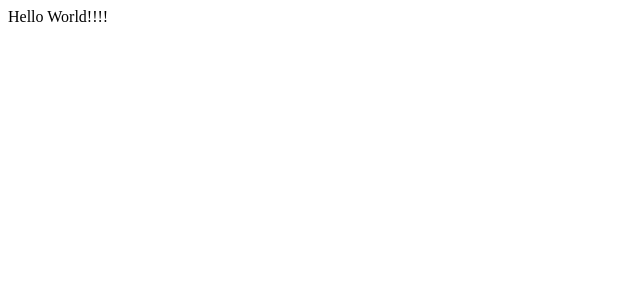
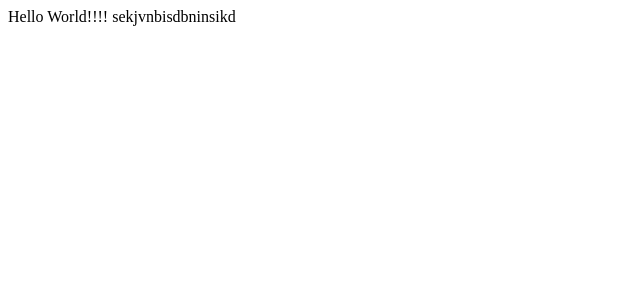
Before and after one commit to joaogoncalves96/Questionaires-on-syllabus-modules, a Next.js app: page / in a window 1280 px wide. Shown: the top 300 px of the page, without its empty margins (0-640 px from the left). Built offline with nearby package versions, Linux system fonts and the light colour scheme.

Commit message:
vitalii22

```diff
--- a/pages/index.jsx
+++ b/pages/index.jsx
@@ -1,5 +1,5 @@
 function HelloWorld() {
-  return <div>Hello World!!!! </div>;
+  return <div>Hello World!!!! sekjvnbisdbninsikd </div>;
 }
 
 export default HelloWorld;
```
